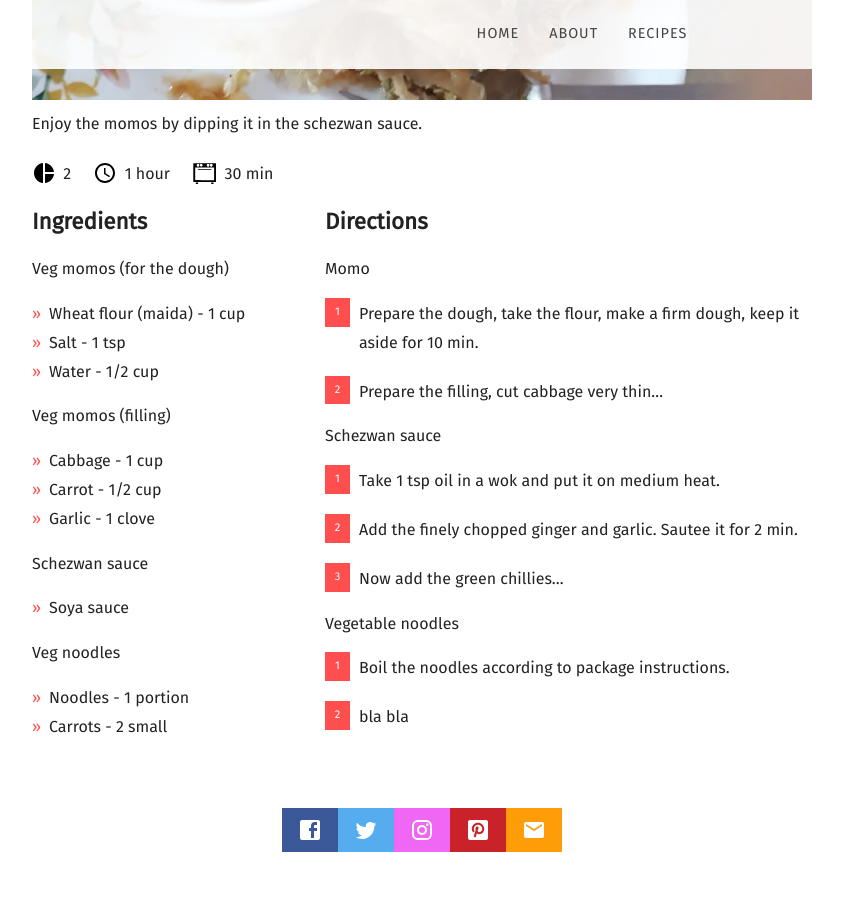
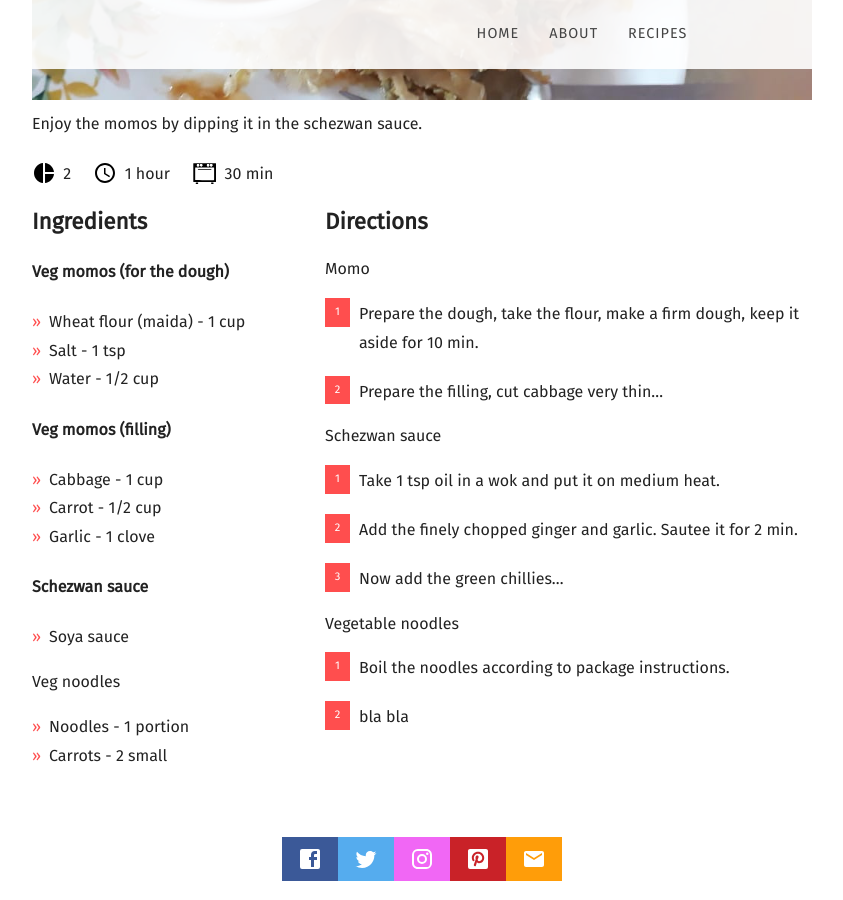
Before and after one commit to tsacooks4u/tsacooks4u.github.io, a Jekyll site: the page built from _posts/2020-07-26-veg-momos-with-schezwan-sauce-and-noodles.md, in a window 1280 px wide and 900 px high, scrolled down 1325 px. Shown: the whole window, without its empty margins (58-901 px from the left). Built offline with Jekyll 4.4.1, drawn with Linux system fonts in a browser that asks for light colours; nearby versions of some CDN libraries; some web fonts are replaced.

```diff
--- a/_posts/2020-07-26-veg-momos-with-schezwan-sauce-and-noodles.md
+++ b/_posts/2020-07-26-veg-momos-with-schezwan-sauce-and-noodles.md
@@ -9,19 +9,19 @@ recipe:
   prep: 1 hour
   cook: 30 min
   ingredients_markdown: |-
-    Veg momos (for the dough)
+    #### Veg momos (for the dough)
 
     * Wheat flour (maida) - 1 cup
     * Salt - 1 tsp
     * Water - 1/2 cup
 
-    Veg momos (filling)
+    #### Veg momos (filling)
 
     * Cabbage - 1 cup
     * Carrot - 1/2 cup
     * Garlic - 1 clove
 
-    Schezwan sauce
+    #### Schezwan sauce
 
     * Soya sauce
 
```
